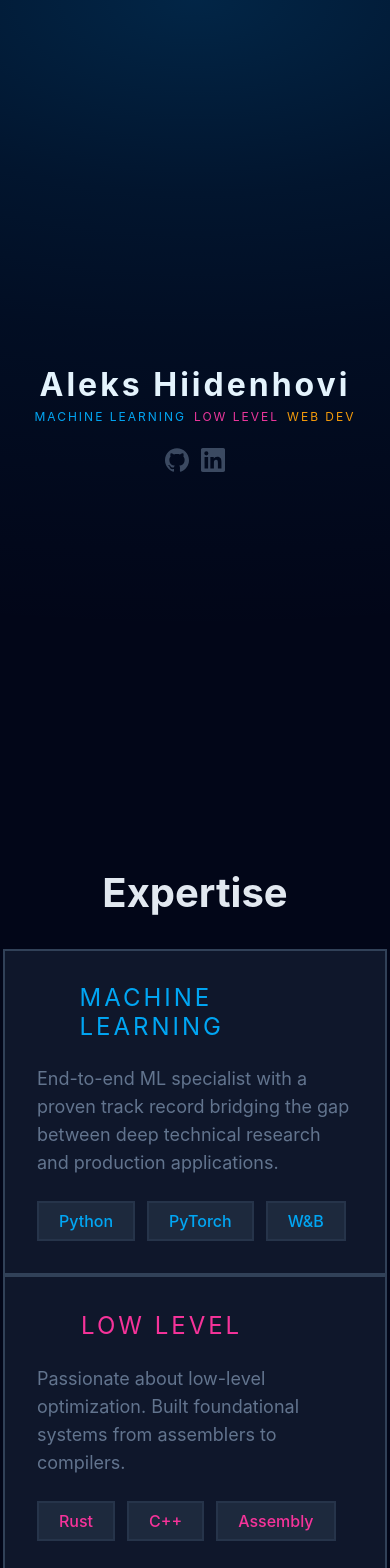
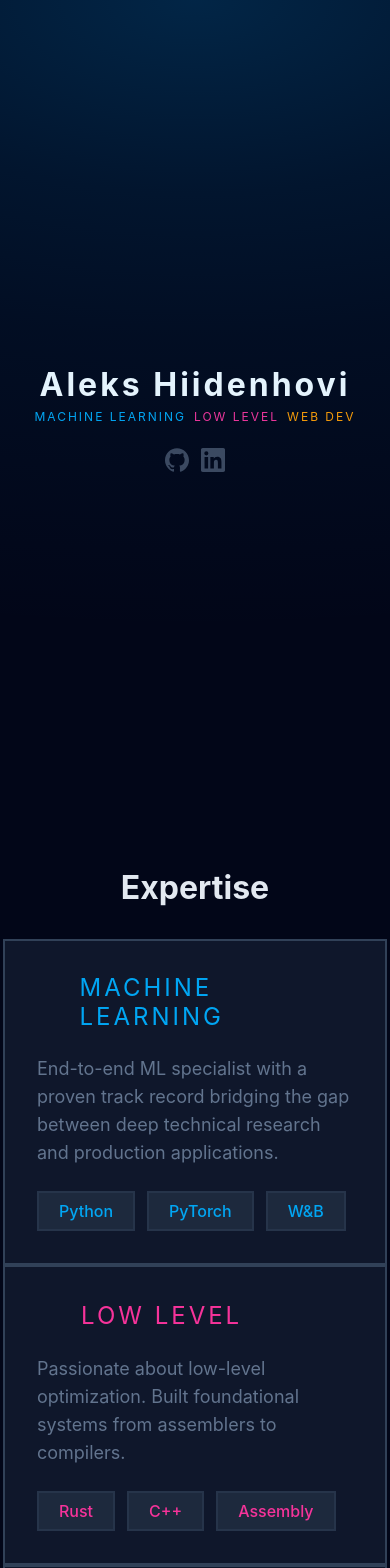
Before and after one commit to alekshiidenhovi/personal-website, a Vue app: page / in a window 390 px wide. Shown: the top 1568 px of the page. Built offline with nearby package versions, Linux system fonts and the light colour scheme; some icons are missing.

Commit message:
reduce SectionTitle size on narrow screens

```diff
--- a/src/components/SectionTitle.vue
+++ b/src/components/SectionTitle.vue
@@ -13,7 +13,7 @@ const props = defineProps<Props>();
 
 <style scoped>
 h2 {
-  font-size: clamp(2.5rem, 6vw, 3.75rem);
+  font-size: clamp(2rem, 6vw, 3.75rem);
   font-weight: 700;
   color: var(--neutral-200);
   text-align: center;
```
